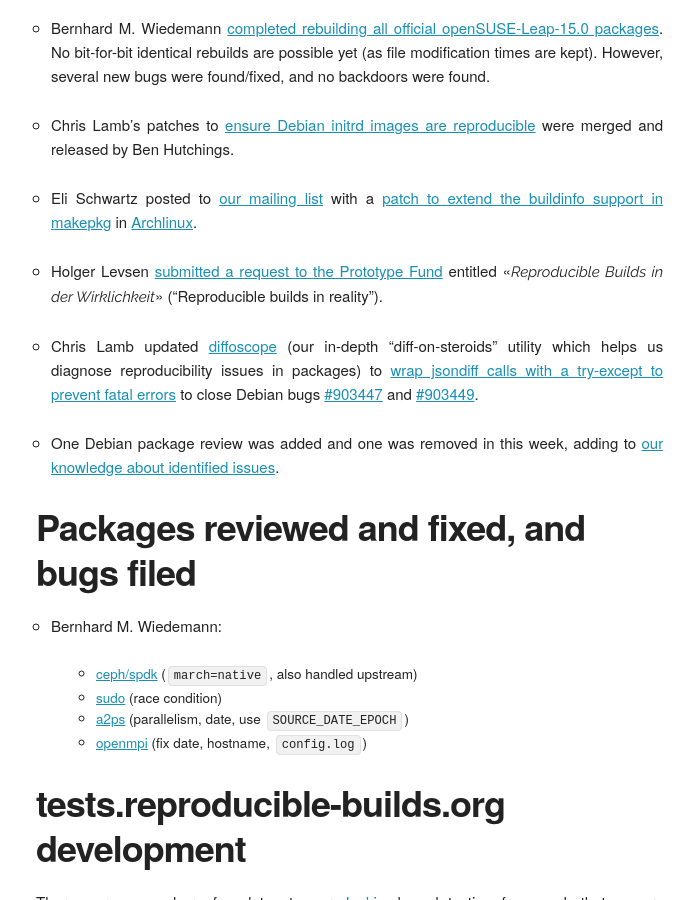
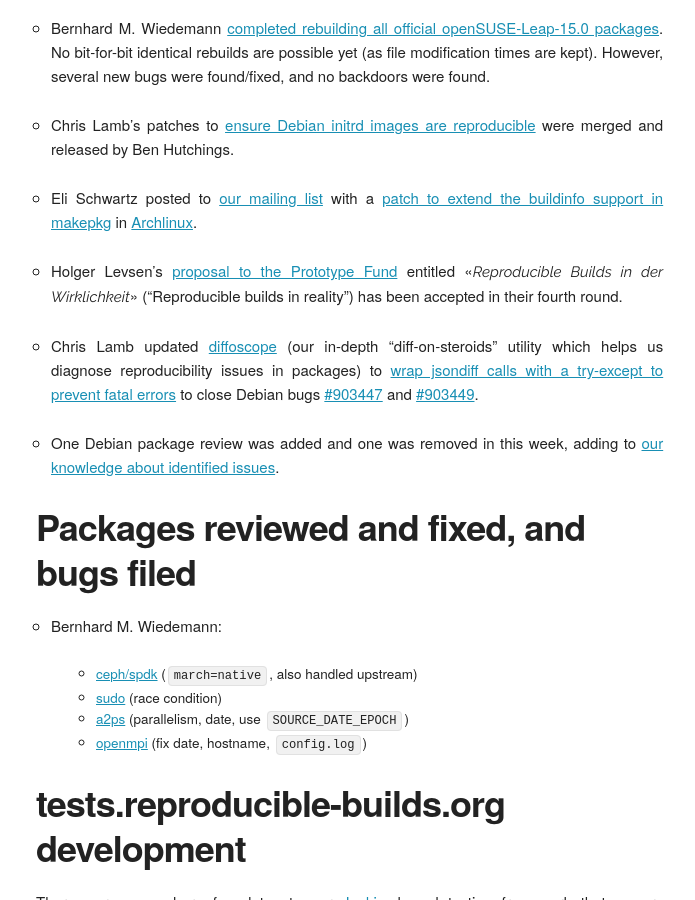
Before and after one commit to prototypefund/reproducible-website, a Jekyll site: the page built from _blog/posts/169.md, in a window 1280 px wide and 900 px high, scrolled down 889 px. Shown: the whole window, without its empty margins (124-819 px from the left). Built offline with Jekyll 4.4.1, drawn with Linux system fonts in a browser that asks for light colours; some web fonts are replaced.

Commit message:
169: explain that the prototypefund request was successful
Signed-off-by: Holger Levsen <holger@layer-acht.org>

```diff
--- a/_blog/posts/169.md
+++ b/_blog/posts/169.md
@@ -21,7 +21,7 @@
 
 * Eli Schwartz posted to [our mailing list](https://lists.reproducible-builds.org/pipermail/rb-general/) with a [patch to extend the buildinfo support in makepkg](https://lists.reproducible-builds.org/pipermail/rb-general/2018-July/001083.html) in [Archlinux](https://www.archlinux.org/).
 
-* Holger Levsen [submitted a request to the Prototype Fund](https://prototypefund.de/project/reproducible-builds-in-der-wirklichkeit/) entitled «*Reproducible Builds in der Wirklichkeit*» ("Reproducible builds in reality").
+* Holger Levsen's [proposal to the Prototype Fund](https://prototypefund.de/project/reproducible-builds-in-der-wirklichkeit/) entitled «*Reproducible Builds in der Wirklichkeit*» ("Reproducible builds in reality") has been accepted in their fourth round.
 
 * Chris Lamb updated [diffoscope](https://diffoscope.org) (our in-depth "diff-on-steroids" utility which helps us diagnose reproducibility issues in packages) to [wrap jsondiff calls with a try-except to prevent fatal errors](https://salsa.debian.org/reproducible-builds/diffoscope/commit/794f815) to close Debian bugs [#903447](https://bugs.debian.org/903447) and [#903449](https://bugs.debian.org/903449).
 
```
